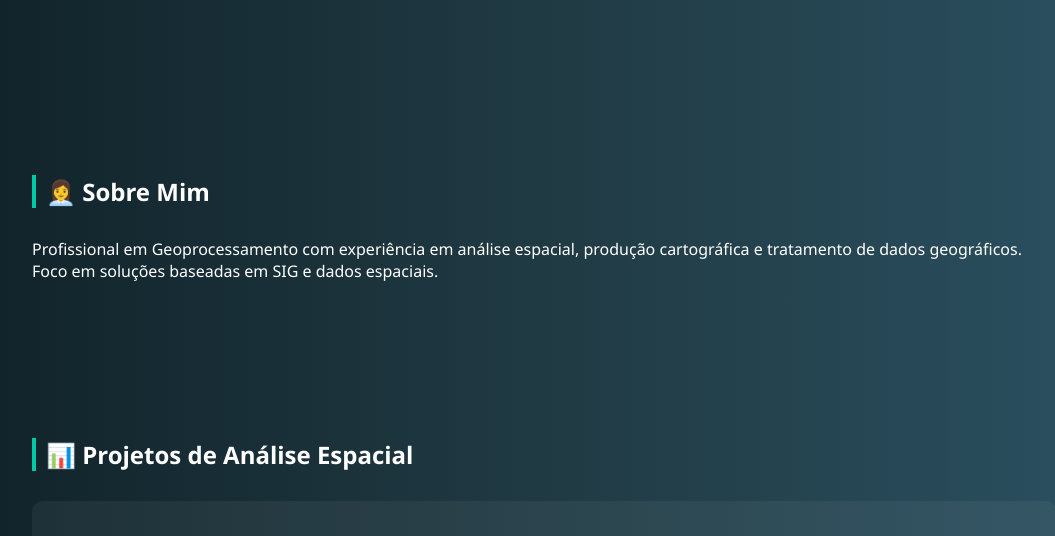
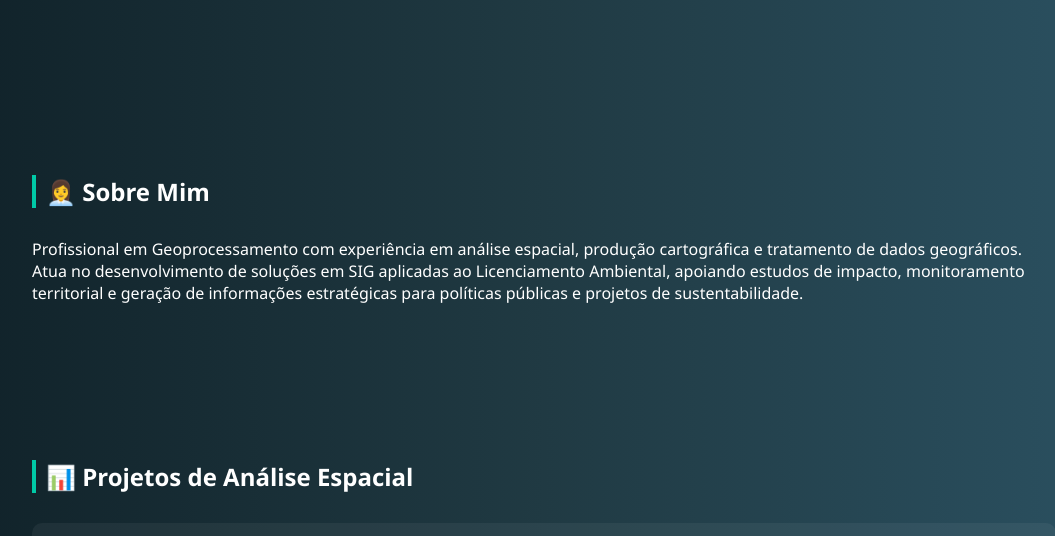
Before and after one commit to tauanyv/tauanyv.github.io, a plain HTML site: page index.html in a window 1280 px wide. Shown: the part 207-743 px from the top of the page, without its empty margins (96-1151 px from the left). Drawn offline with Linux system fonts and the light colour scheme.

Commit message:
Update index.html

```diff
--- a/index.html
+++ b/index.html
@@ -68,7 +68,9 @@ a {
   <p>
     Profissional em Geoprocessamento com experiência em análise espacial,
     produção cartográfica e tratamento de dados geográficos.
-    Foco em soluções baseadas em SIG e dados espaciais.
+    Atua no desenvolvimento de soluções em SIG aplicadas ao Licenciamento Ambiental,
+    apoiando estudos de impacto, monitoramento territorial e geração de informações estratégicas
+    para políticas públicas e projetos de sustentabilidade.
   </p>
 </section>
 <section>
@@ -92,7 +94,7 @@ a {
 </section>
 <section>
   <h2>📬 Contato</h2>
-  <p>Email: seuemail@email.com</p>
+  <p>Email: tauanyvsr.com</p>
   <p>LinkedIn: <a href="#">Seu LinkedIn</a></p>
 </section>
 <footer>
```
